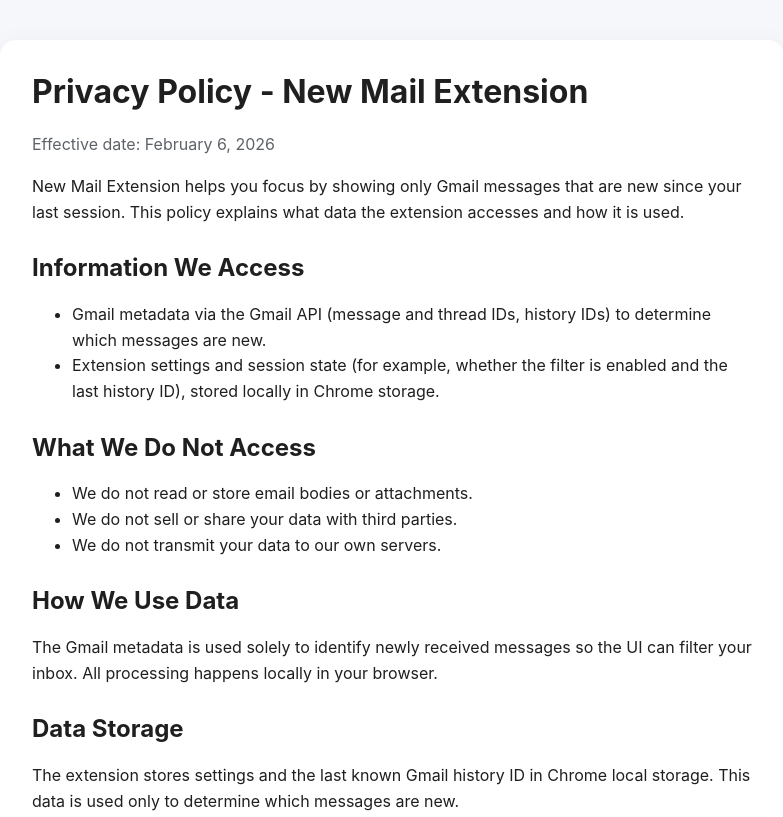
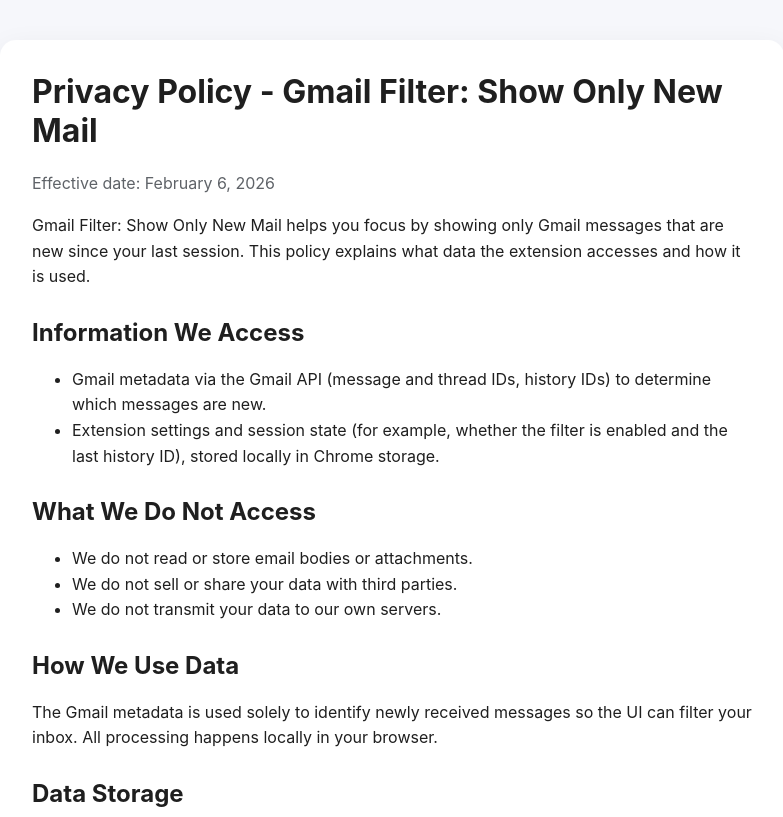
Before and after one commit to josiah-tesfu/new-mail, a browser extension: page docs/privacy.html in a window 1280 px wide. Shown: the top 817 px of the page, without its empty margins (248-1031 px from the left). Drawn offline with Linux system fonts and the light colour scheme.

Commit message:
Update extension name

```diff
--- a/docs/privacy.html
+++ b/docs/privacy.html
@@ -3,7 +3,7 @@
   <head>
     <meta charset="utf-8" />
     <meta name="viewport" content="width=device-width, initial-scale=1" />
-    <title>Privacy Policy - New Mail Extension</title>
+    <title>Privacy Policy - Gmail Filter: Show Only New Mail</title>
     <style>
       body {
         font-family: -apple-system, BlinkMacSystemFont, "Segoe UI", sans-serif;
@@ -36,11 +36,11 @@
   </head>
   <body>
     <main>
-      <h1>Privacy Policy - New Mail Extension</h1>
+      <h1>Privacy Policy - Gmail Filter: Show Only New Mail</h1>
       <p class="muted">Effective date: February 6, 2026</p>
 
       <p>
-        New Mail Extension helps you focus by showing only Gmail messages that are
+        Gmail Filter: Show Only New Mail helps you focus by showing only Gmail messages that are
         new since your last session. This policy explains what data the extension
         accesses and how it is used.
       </p>
```
Also changed, not shown: docs/index.html (+1 -1 lines), manifest.json (added).
